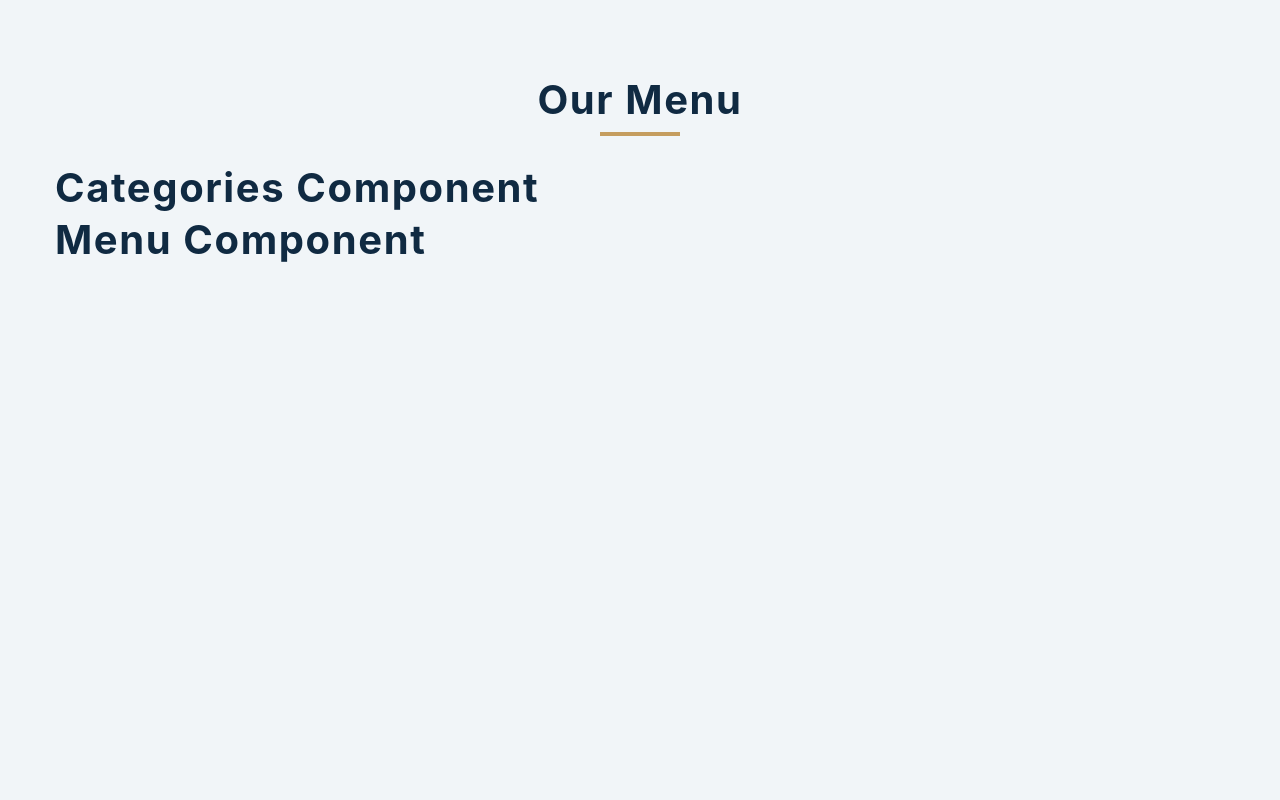
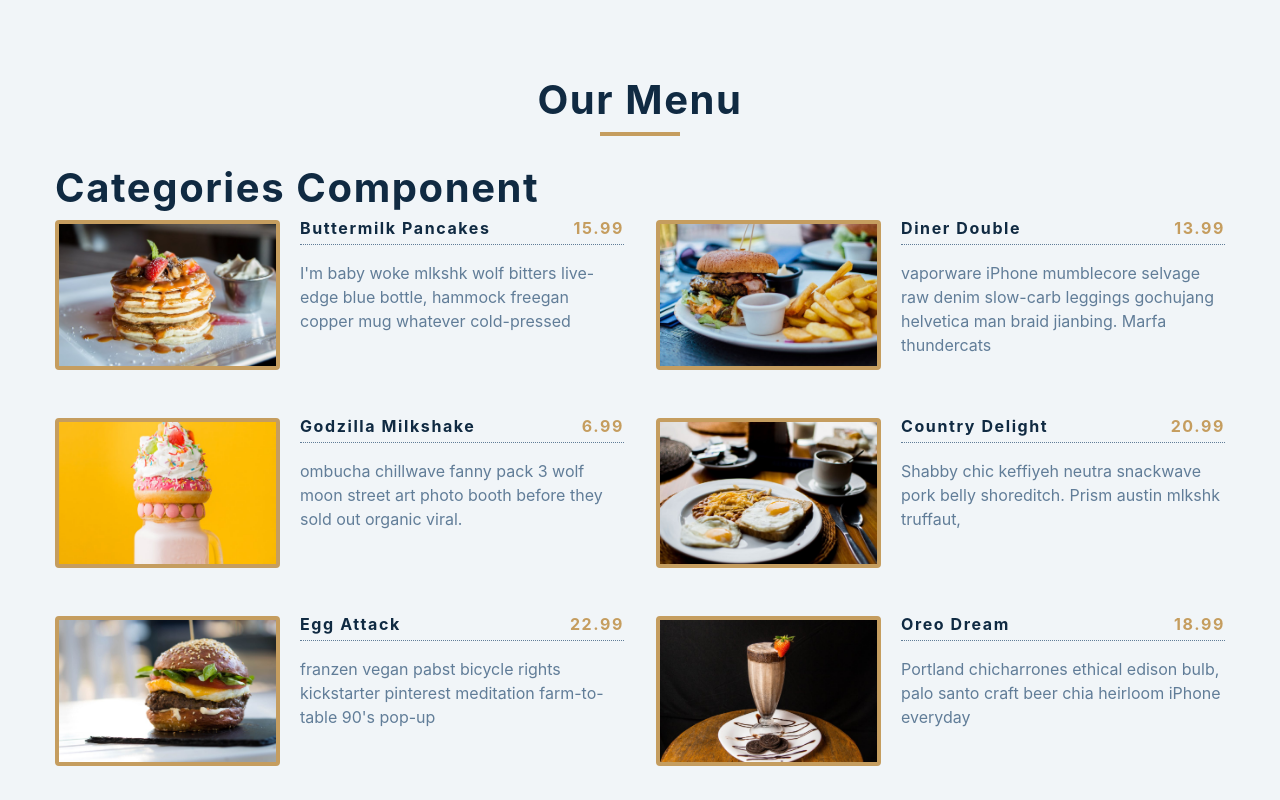
Before and after one commit to otiisaac199/Our-Menu-Project, a React (Create React App) app: page / in a window 1280 px wide. Shown: the top 800 px of the page. Built offline with nearby package versions, Linux system fonts and the light colour scheme.

Commit message:
features: created a filter function

```diff
--- a/src/App.js
+++ b/src/App.js
@@ -6,6 +6,10 @@
 function App() {
   const [menuItems, setMenuItems] = useState(items);
   const [categories, setCategories] = useState([]);
+
+  const filterItems = (category) => {
+    // const newItems= items
+  };
 
   return (
     <main>
--- a/src/Menu.js
+++ b/src/Menu.js
@@ -1,7 +1,25 @@
-import React from 'react';
+import React from "react";
 
-const Menu = () => {
-  return <h2>menu component</h2>;
+const Menu = ({ items }) => {
+  return (
+    <div className="section-center">
+      {items.map((menuItem) => {
+        const { id, title, img, price, desc } = menuItem;
+        return (
+          <article key={id} className="menu-item">
+            <img src={img} alt={title} className="photo" />
+            <div className="item-info">
+              <header>
+                <h4>{title}</h4>
+                <h4 className="price">{price}</h4>
+              </header>
+              <p className="item-text">{desc}</p>
+            </div>
+          </article>
+        );
+      })}
+    </div>
+  );
 };
 
 export default Menu;
```
